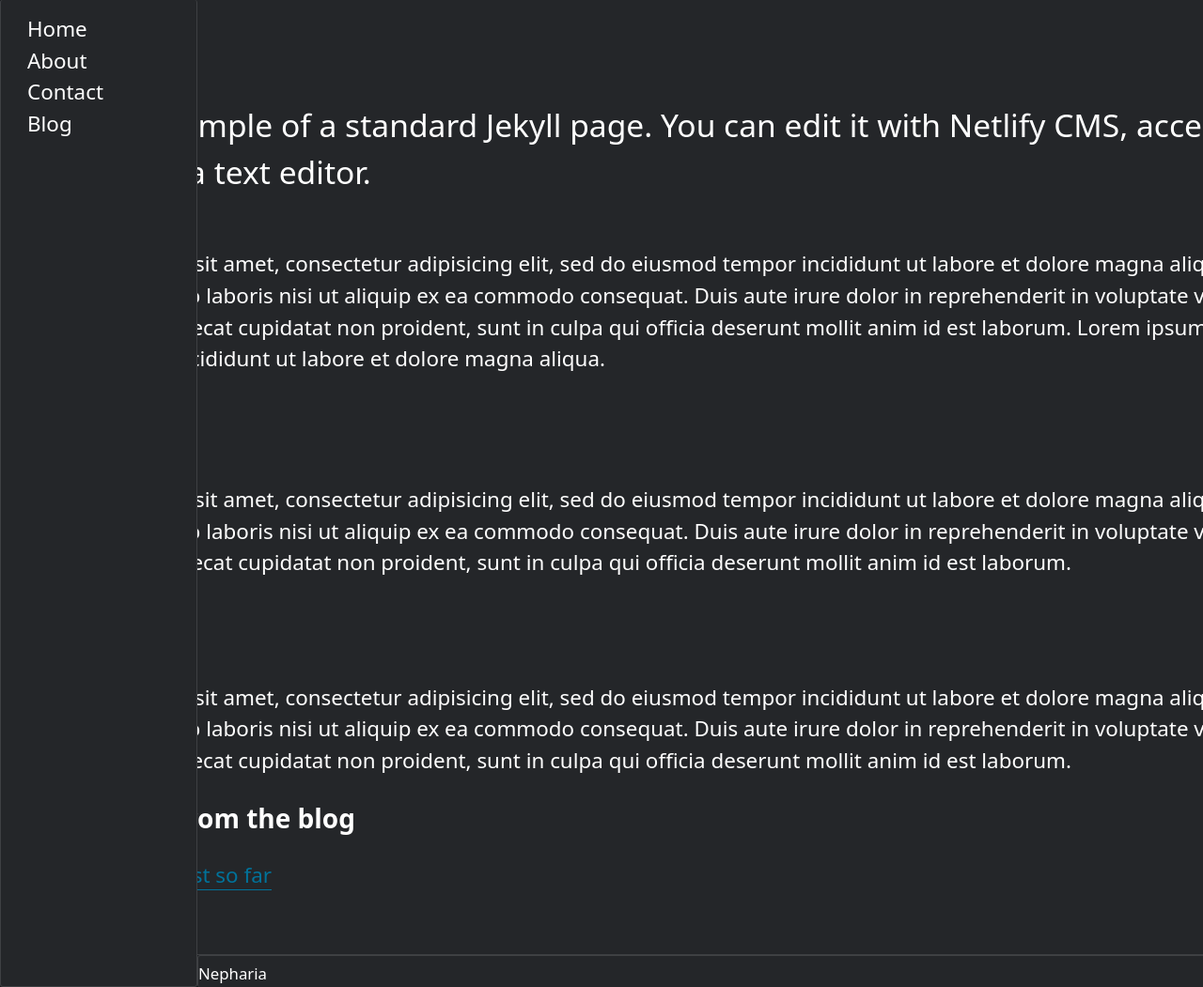
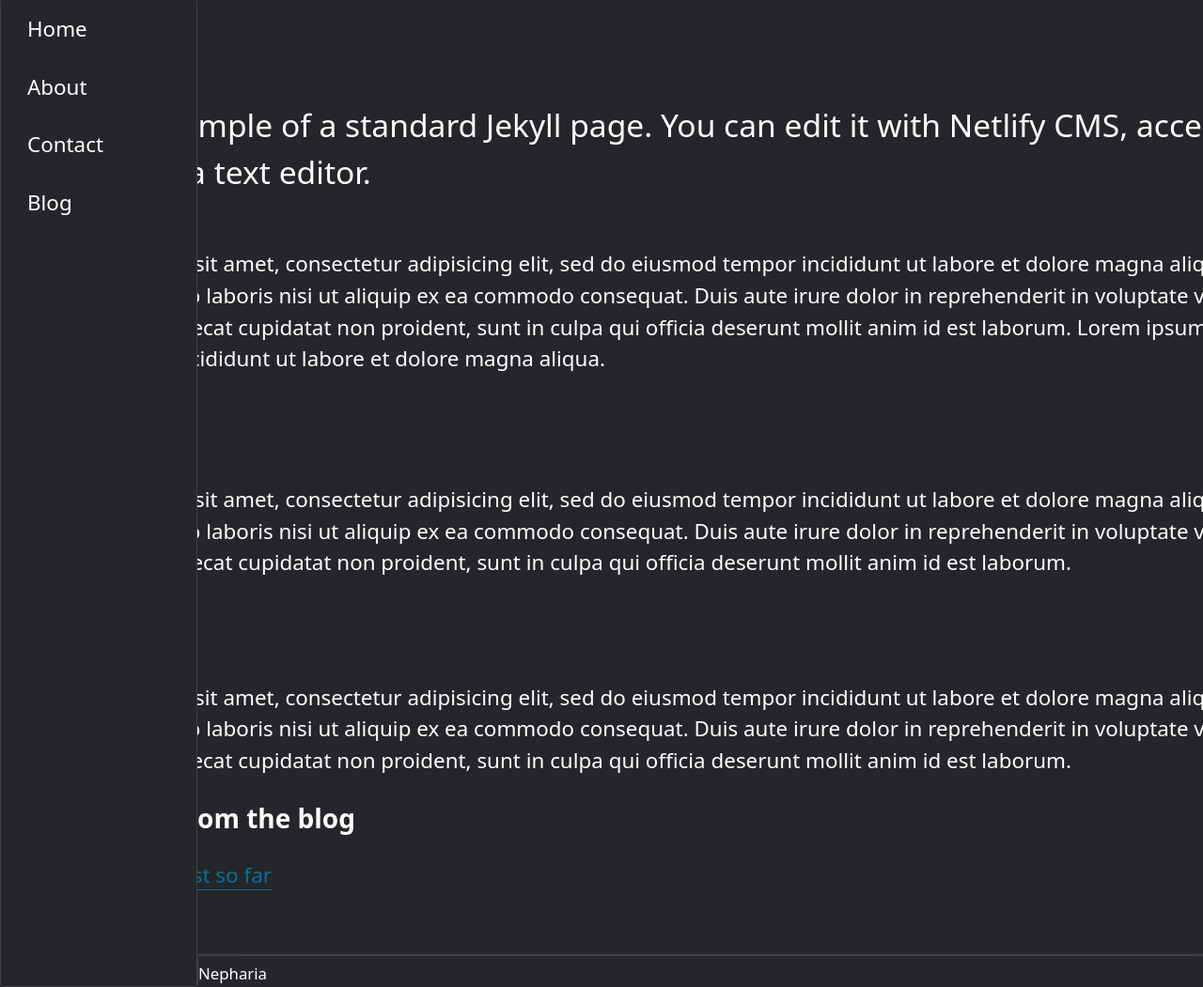
Before and after one commit to Ruben2776/Nepharia, a Jekyll site: the page built from pages/index.md, in a window 1280 px wide and 1051 px high. Shown: the whole window at 94% size. Built offline with Jekyll 4.4.1, drawn with Linux system fonts in a browser that asks for light colours; a script that is not in the unit is left out.

Commit message:
more nav styling

```diff
--- a/_sass/partials/_navbar.scss
+++ b/_sass/partials/_navbar.scss
@@ -6,14 +6,14 @@ nav.main-nav {
     width: $nav-width;
     height: 100%;
 
-    padding: 1rem 2rem;
-
-    @include mq($until: tablet) {
-        padding: .5rem 1rem;
-    }
-
     ul {
         li {
+            padding: 1rem 2rem;
+
+            @include mq($until: tablet) {
+                padding: .5rem 1rem;
+            }
+
             &:hover {
                 background-color: lighten($color: $bg-color, $amount: 30);
             }
```
